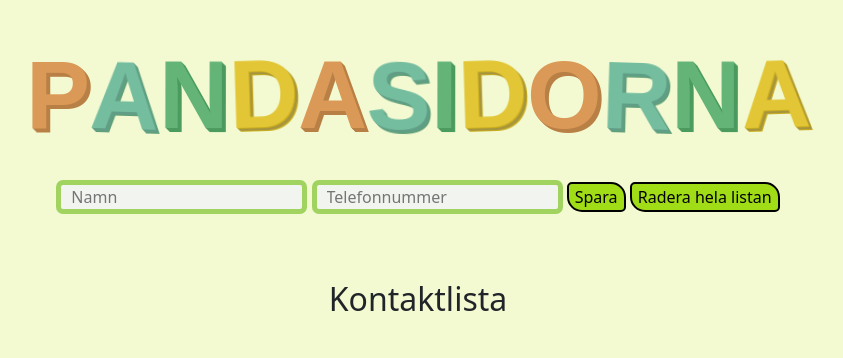
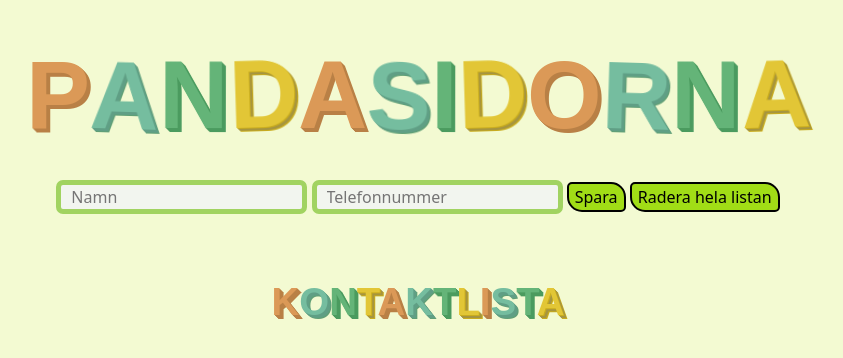
Before and after one commit to screamm/Kunskapskontroll-2, a plain HTML site: page index.html in a window 1280 px wide. Shown: the part 182-540 px from the top of the page, without its empty margins (222-1065 px from the left). Drawn offline with nearby package versions, Linux system fonts and the light colour scheme.

Commit message:
More styling done h2

```diff
--- a/index.html
+++ b/index.html
@@ -24,7 +24,7 @@
     </div>
 
     <div id="contact-list">
-        <h2>Kontaktlista</h2>
+        <h2><span>K</span><span>O</span><span>N</span><span>T</span><span>A</span><span>K</span><span>T</span><span>L</span><span>I</span><span>S</span><span>T</span><span>A</span></h2>
         <ul id="contacts">
 
 
--- a/style.css
+++ b/style.css
@@ -77,7 +77,13 @@ button {
 
 
 
-/* Nedan H1 styling från https://codepen.io/bennettfeely/pen/AgbQRQ */
+
+
+
+
+
+
+/* Nedan H1 H2 styling från https://codepen.io/bennettfeely/pen/AgbQRQ */
 
 @import url(https://fonts.googleapis.com/css?family=Signika:700,300,600);
 
@@ -122,4 +128,30 @@ h1 span:nth-child(12){ animation-delay:.55s; }
 h1 span:nth-child(13){ animation-delay:.6s; }
 h1 span:nth-child(14){ animation-delay:.65s; }
 
-/* --------------------------------------------------------------------------------*/
+
+
+h2 {
+    font-size:5em;
+    font:bold 3vw 'Signika', sans-serif;
+    user-select:none;
+   }
+
+
+   span:nth-child(4n) { color:hsl(50, 75%, 55%); text-shadow:1px 1px hsl(50, 75%, 45%), 2px 2px hsl(50, 45%, 45%), 3px 3px hsl(50, 45%, 45%), 4px 4px hsl(50, 75%, 45%); }
+   span:nth-child(4n-1) { color:hsl(135, 35%, 55%); text-shadow:1px 1px hsl(135, 35%, 45%), 2px 2px hsl(135, 35%, 45%), 3px 3px hsl(135, 35%, 45%), 4px 4px hsl(135, 35%, 45%); }
+   span:nth-child(4n-2) { color:hsl(155, 35%, 60%); text-shadow:1px 1px hsl(155, 25%, 50%), 2px 2px hsl(155, 25%, 50%), 3px 3px hsl(155, 25%, 50%), 4px 4px hsl(140, 25%, 50%); }
+   span:nth-child(4n-3) { color:hsl(30, 65%, 60%); text-shadow:1px 1px hsl(30, 45%, 50%), 2px 2px hsl(30, 45%, 50%), 3px 3px hsl(30, 45%, 50%), 4px 4px hsl(30, 45%, 50%); }
+
+   h2 span:nth-child(2){ animation-delay:.05s; }
+   h2 span:nth-child(3){ animation-delay:.1s; }
+   h2 span:nth-child(4){ animation-delay:.15s; }
+   h2 span:nth-child(5){ animation-delay:.2s; }
+   h2 span:nth-child(6){ animation-delay:.25s; }
+   h2 span:nth-child(7){ animation-delay:.3s; }
+   h2 span:nth-child(8){ animation-delay:.35s; }
+   h2 span:nth-child(9){ animation-delay:.4s; }
+   h2 span:nth-child(10){ animation-delay:.45s; }
+   h2 span:nth-child(11){ animation-delay:.5s; }
+   h2 span:nth-child(12){ animation-delay:.55s; }
+   h2 span:nth-child(13){ animation-delay:.6s; }
+   h2 span:nth-child(14){ animation-delay:.65s; }
```
